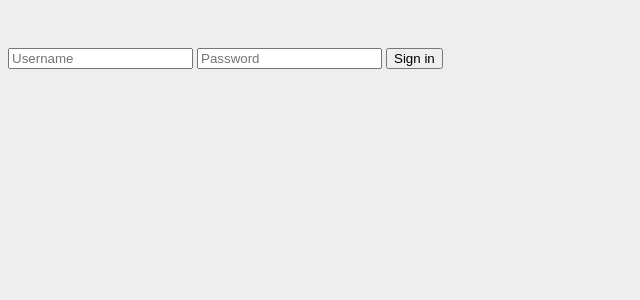
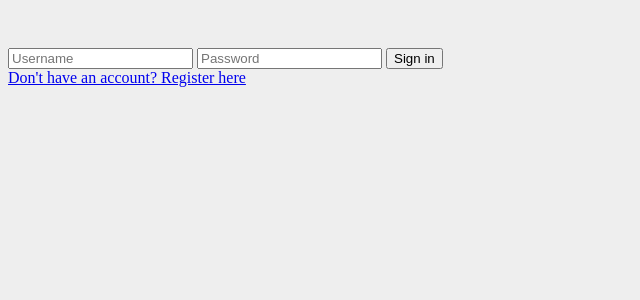
Before and after one commit to Mateusz-gif/PHP-Login-Master_, a PHP site: page /login.php in a window 1280 px wide. Shown: the top 300 px of the page, without its empty margins (0-640 px from the left). Run offline with PHP 8.4, Linux system fonts and the light colour scheme.

Commit message:
Update login.php

```diff
--- a/PHP-Login-Master/PHP-Login-master_Start/public/login.php
+++ b/PHP-Login-Master/PHP-Login-master_Start/public/login.php
@@ -41,6 +41,8 @@ if (isset($_POST['Submit'])) {
     <input type="password" name="Password" placeholder="Password" required minlength="3">
     <button type="submit" name="Submit">Sign in</button>
 </form>
+    <a href="register.php">Don't have an account? Register here</a>
+
 <?php if (isset($error)) echo "<p style='color:red;'>$error</p>"; ?>
 </body>
 </html>
```
